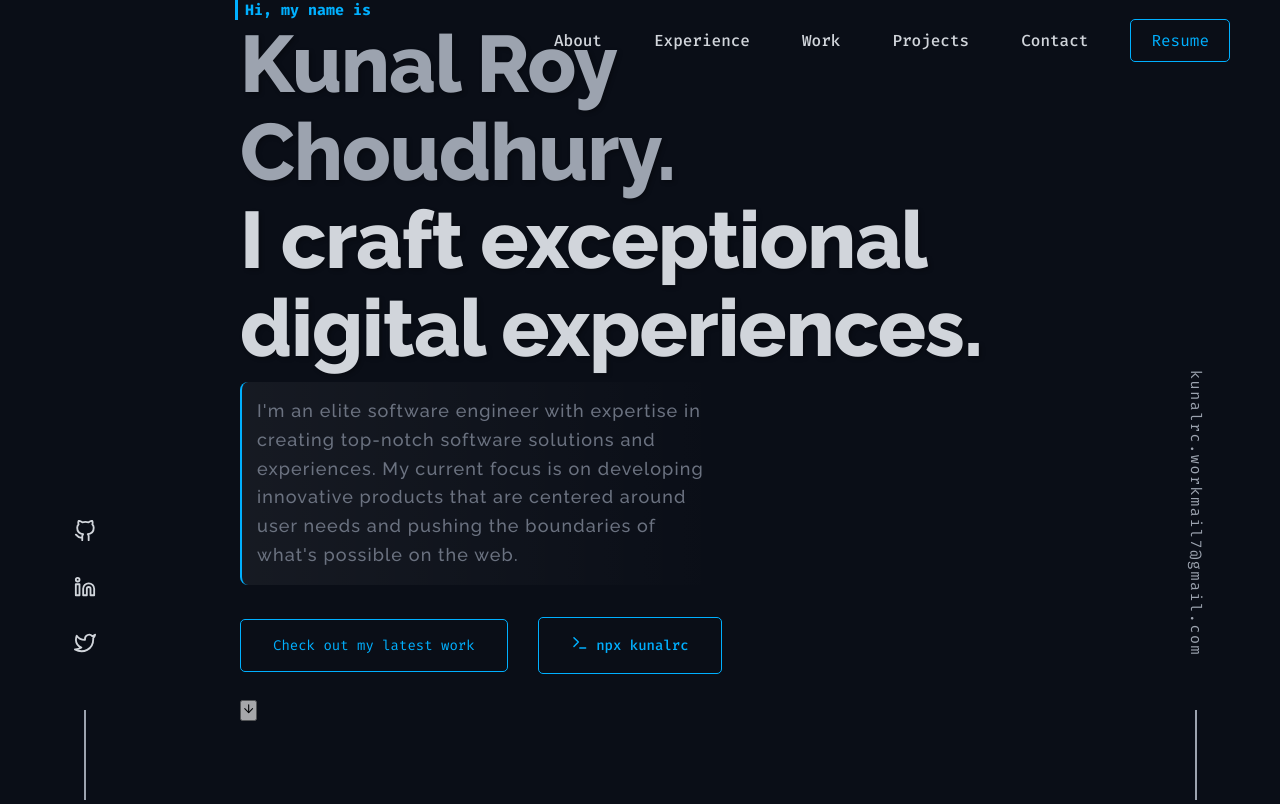
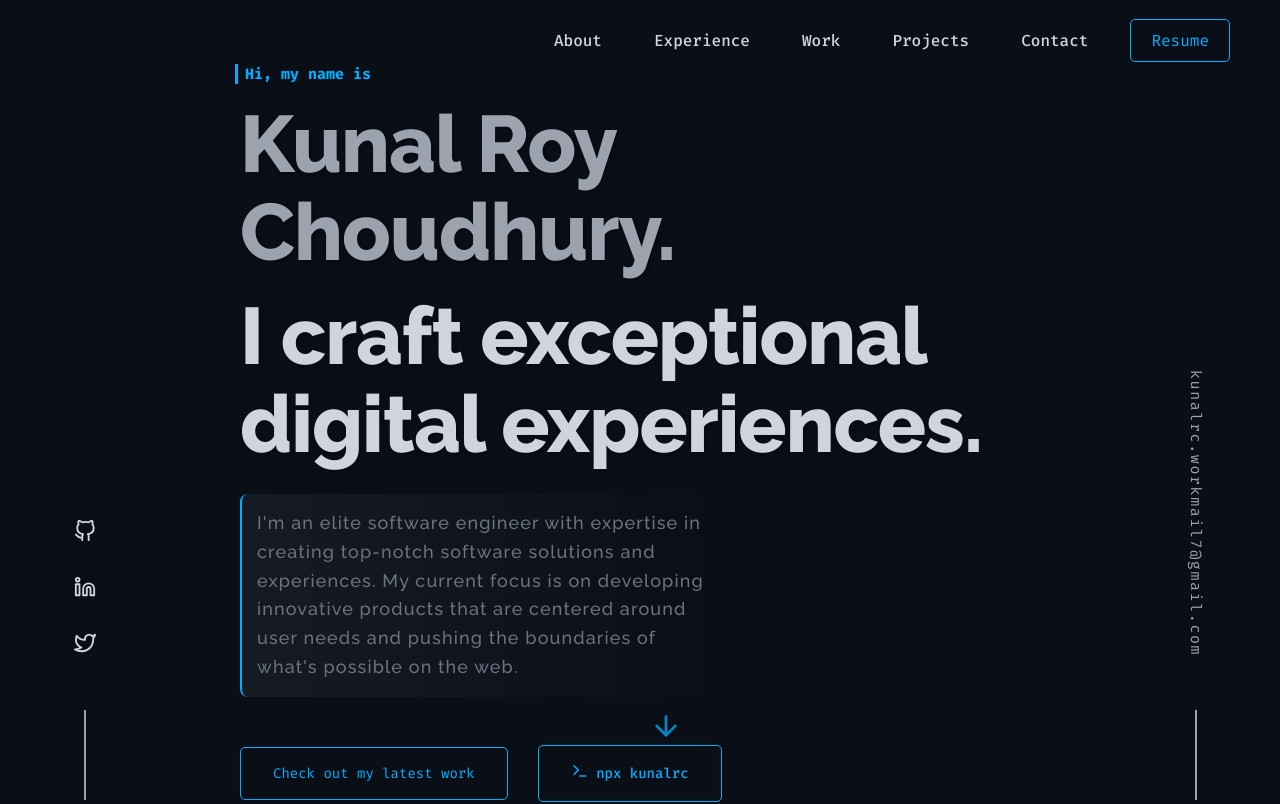
Before and after one commit to krockxz/portfolio, a Next.js app: page / in a window 1280 px wide. Shown: the top 804 px of the page. Built offline with nearby package versions, Linux system fonts and the light colour scheme; no server answers.

Commit message:
fixed UI

```diff
--- a/src/sections/Hero.tsx
+++ b/src/sections/Hero.tsx
@@ -15,8 +15,8 @@ function Hero() {
   };
 
   return (
-    <div className="hero-content">
-      <div className="">
+    <div className="hero">
+      <div className="hero-content">
         <motion.h1
           className="hero-title"
           initial={{ opacity: 0, y: 5 }}
```
